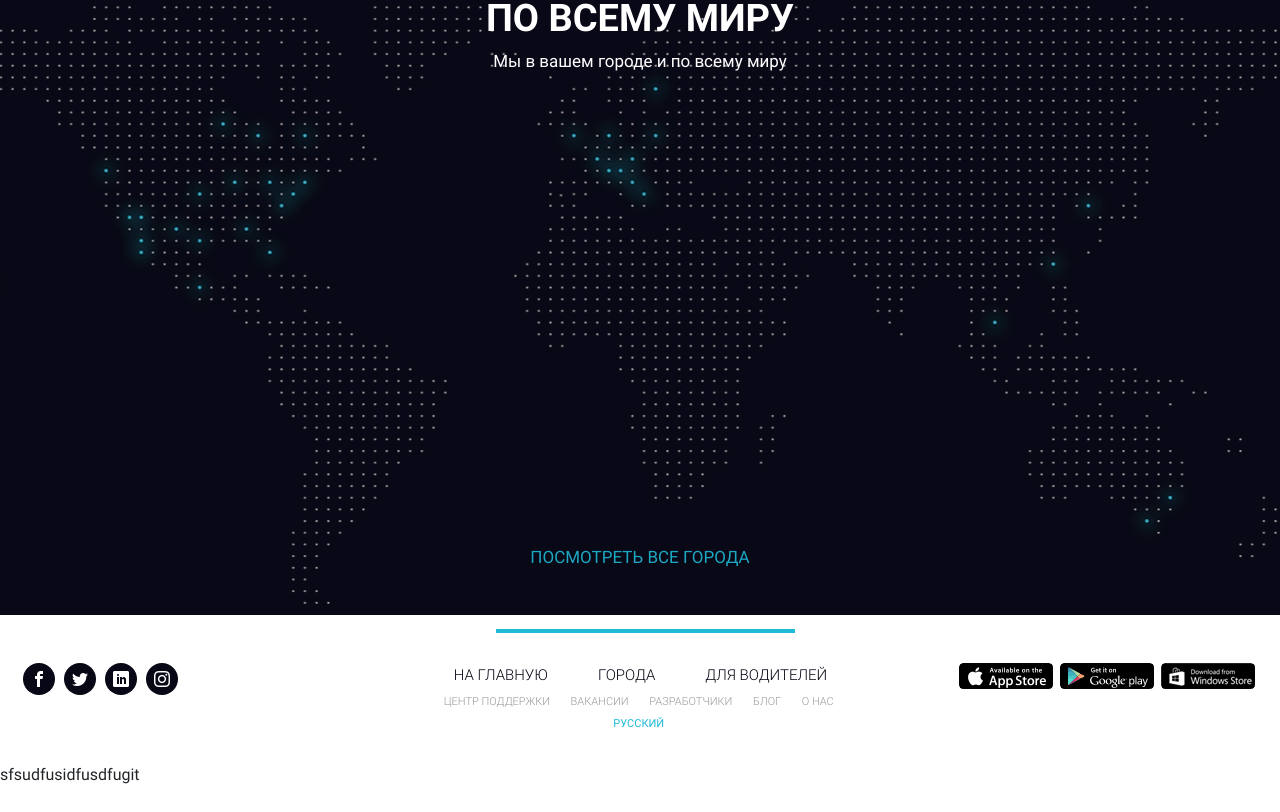
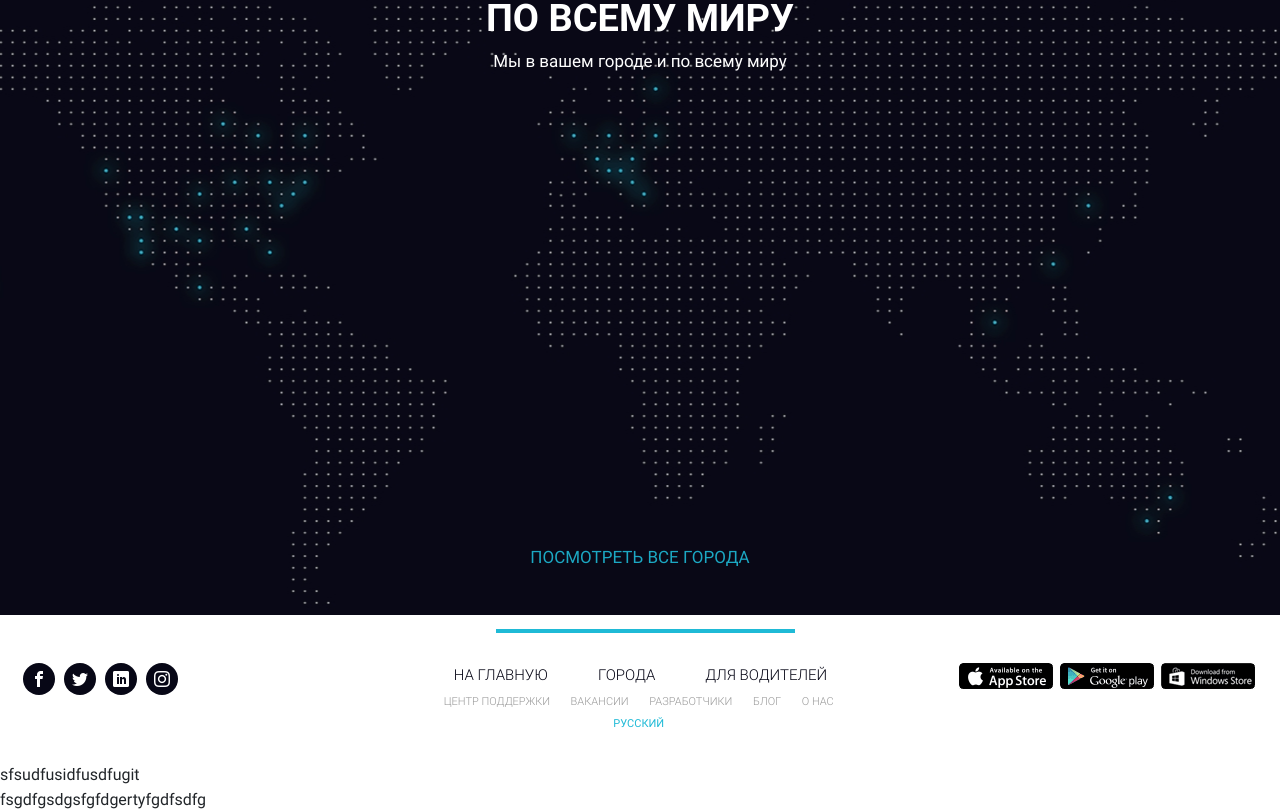
Before and after one commit to somebody4567/myProjects, a plain HTML site: page src/index.html in a window 1280 px wide. Shown: the part 4603-5415 px from the top of the page. Before the commit the page ends 5390 px from the top, so only its background shows below. Drawn offline with Linux system fonts and the light colour scheme; files whose address does not match are found by name.

Commit message:
third commit

```diff
--- a/src/index.html
+++ b/src/index.html
@@ -390,5 +390,8 @@
 <div>sfsudfusidfusdfugit</div>
 
 
+<span>fsgdfgsdgsfgfdgertyfgdfsdfg</span>
+
+
 </body>
 </html>
```
